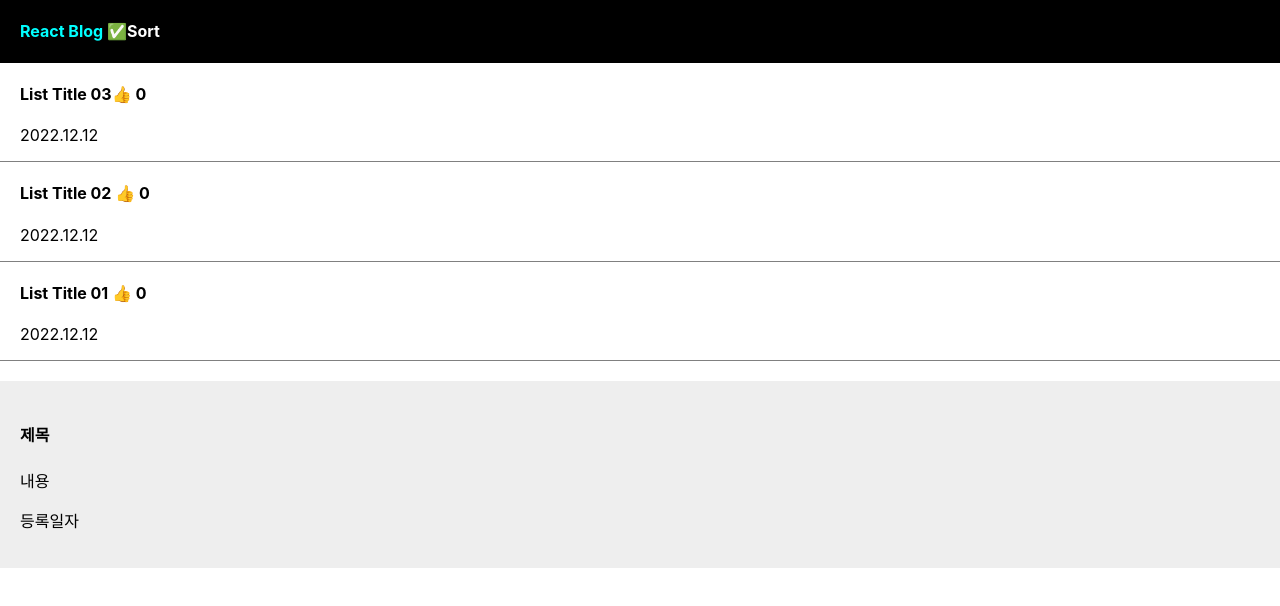
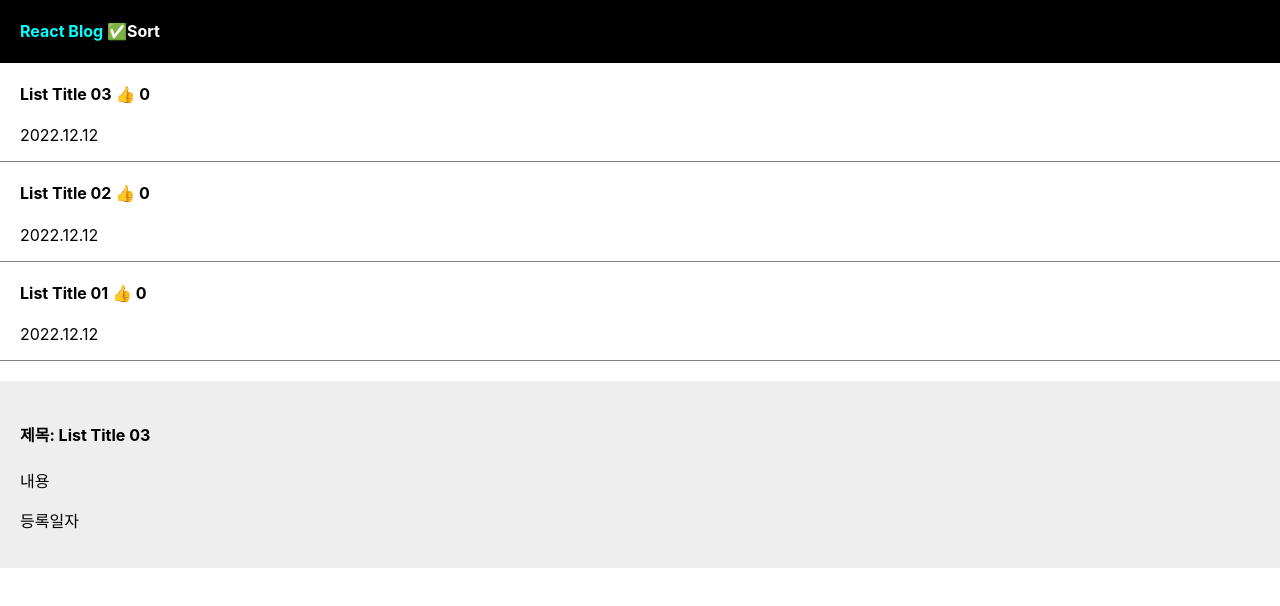
Before and after one commit to kimmose1992/Study-React, a React (Create React App) app in the folder blog/: page / in a window 1280 px wide. Both pictures are taken after a click on the element "List Title 03". Shown: the top 606 px of the page. Built offline with nearby package versions, Linux system fonts and the light colour scheme.

Commit message:
Modal Title Props

```diff
--- a/blog/src/blog/Blog.js
+++ b/blog/src/blog/Blog.js
@@ -6,7 +6,7 @@ function Blog() {
   let [blogTitle] = useState('React Blog');
   let [listTitle, setListTitle] = useState(['List Title 03', 'List Title 02', 'List Title 01']);
   let [likeCnt, setLikeCnt] = useState([0, 0, 0]);
-  let [isModal, setIsModal] = useState(false);
+  let [modalView, setModalView] = useState([false, -1]);
 
   /*
   const sortListTitle = () => {
@@ -38,11 +38,22 @@ function Blog() {
     setListTitle(copyListTitle);
   }
 
-  function blogModalView() {
-    //console.log(isModal);
-    //let copyIsModal = [...isModal];
-    //copyIsModal = isModal ? false : true;
-    setIsModal(isModal ? false : true);
+  function blogModalView(idx) {
+
+    let copyModalView = [...modalView];
+    let isModal = copyModalView[0];
+    let modalIdx = copyModalView[1];
+
+    if (modalIdx == idx){
+      isModal = false;
+    } else {
+      isModal = true;
+      modalIdx = idx;
+    }
+
+    copyModalView[0] = isModal;
+    copyModalView[1] = modalIdx;
+    setModalView(copyModalView);
   }
 
   return (
@@ -55,34 +66,36 @@ function Blog() {
       </div>
 
       { /* Blog List */ }
-      <div className='Blog-list'>
+      {
+        listTitle.map(function(data, idx){
+          return (
+            <div key={ data } title={ listTitle[idx] } className='Blog-list'>
               <h4>
-          <span onClick={ blogModalView }>{ listTitle[0] }</span>
-          <span onClick={() => { addLikeCnt(0) }}>👍</span> { likeCnt[0] }
+                <span onClick={() => { blogModalView(idx) }}>{ listTitle[idx] }</span>
+                <span onClick={() => { addLikeCnt(idx) }}> 👍</span> { likeCnt[idx] }
               </h4>
               <p>2022.12.12</p>
             </div>
-      <div className='Blog-list'>
-        <h4>{ listTitle[1] } <span onClick={ () => { addLikeCnt(1) }}>👍</span> { likeCnt[1] } </h4>
-        <p>2022.12.12</p>
-      </div>
-      <div className='Blog-list'>
-        <h4>{ listTitle[2] } <span onClick={ () => { addLikeCnt(2) }}>👍</span> { likeCnt[2] } </h4>
-        <p>2022.12.12</p>
-      </div>
+          )
+        })
+      }
 
       { /* Blog Modal */ }
-      { isModal ? <BlogModal /> : null }
+      {
+        modalView[0] ? <BlogModal listTitle={ listTitle[modalView[1]] } /> : null
+      }
     </div>
   );
 }
 
-function BlogModal() {
+function BlogModal(props) {
   return (
+    <div className='BlogModal'>
       <div className='Blog-modal'>
-      <h4>제목</h4>
+        <h4>제목: { props.listTitle }</h4>
         <p>내용</p>
         <p>등록일자</p>
+      </div>
     </div>
   )
 }
```
Lines whose indentation alone changed are shown as unchanged.
